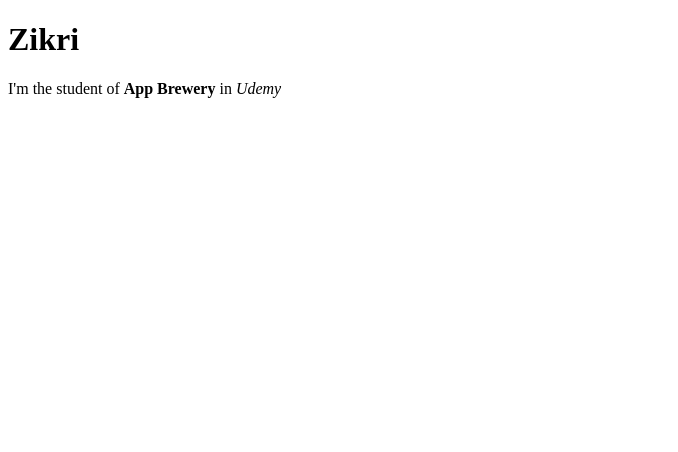
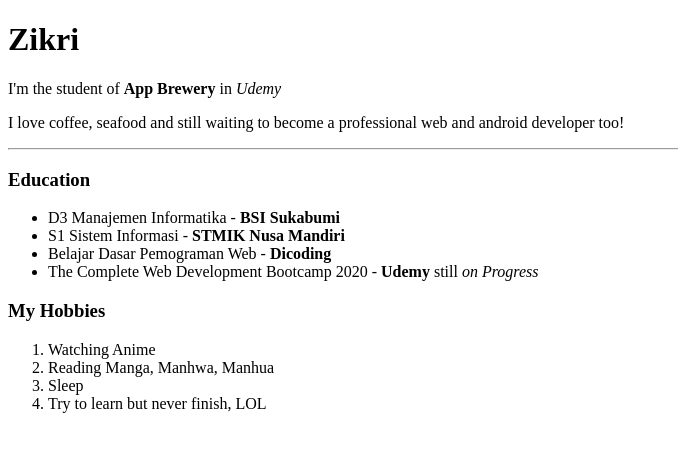
Before and after one commit to zilhamdev/web-development, a plain HTML site: page HTML - Personal SIte/index.html in a window 1280 px wide. Shown: the whole page, without its empty margins (0-678 px from the left). Drawn offline with Linux system fonts and the light colour scheme.

Commit message:
add an images and some profile

```diff
--- a/HTML - Personal SIte/index.html
+++ b/HTML - Personal SIte/index.html
@@ -11,6 +11,23 @@
 <body>
   <h1>Zikri</h1>
   <p>I'm the student of <strong>App Brewery</strong> in <em>Udemy</em></p>
+  <p>I love coffee, seafood and still waiting to become a professional web and android developer too!</p>
+  <hr>
+  <h3>Education</h3>
+  <ul>
+    <li>D3 Manajemen Informatika - <strong>BSI Sukabumi</strong></li>
+    <li>S1 Sistem Informasi - <strong>STMIK Nusa Mandiri</strong></li>
+    <li>Belajar Dasar Pemograman Web - <strong>Dicoding</strong></li>
+    <li>The Complete Web Development Bootcamp 2020 - <strong>Udemy</strong> still <em>on Progress</em></li>
+  </ul>
+
+  <h3>My Hobbies</h3>
+  <ol>
+    <li>Watching Anime</li>
+    <li>Reading Manga, Manhwa, Manhua</li>
+    <li>Sleep</li>
+    <li>Try to learn but never finish, LOL</li>
+  </ol>
 </body>
 
 </html>
```
Also changed, not shown: HTML - Personal SIte/assets/images/Asset 15.png (added), HTML - Personal SIte/assets/images/Asset 17.png (added), HTML - Personal SIte/assets/images/Asset 19.png (added), HTML - Personal SIte/assets/images/GitHub-Mark-120px-plus.png (added), HTML - Personal SIte/assets/images/computer.png (added), HTML - Personal SIte/assets/images/day93-programing.png (added), HTML - Personal SIte/assets/images/day94-ui-ux.png (added), HTML - Personal SIte/assets/images/day95-app-development.png (added), HTML - Personal SIte/assets/images/gmail.png (added), HTML - Personal SIte/assets/images/instagram.png (added), HTML - Personal SIte/assets/images/linkedin.png (added), HTML - Personal SIte/assets/images/logo.png (added), 1 other file.
